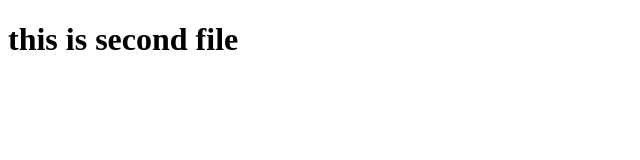
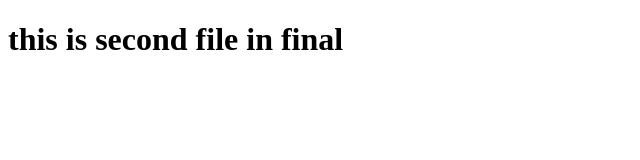
Before and after one commit to venkatthirupathi/gitrepo1, a plain HTML site: page hm.html in a window 1280 px wide. Shown: the whole page, without its empty margins (0-640 px from the left). Drawn offline with Linux system fonts and the light colour scheme.

Commit message:
Update hm.html in remote

```diff
--- a/hm.html
+++ b/hm.html
@@ -8,7 +8,7 @@
 </head>
 <body>
     <h1>
-        this is second file
+        this is second file in final
     </h1>
 </body>
 </html>
```
